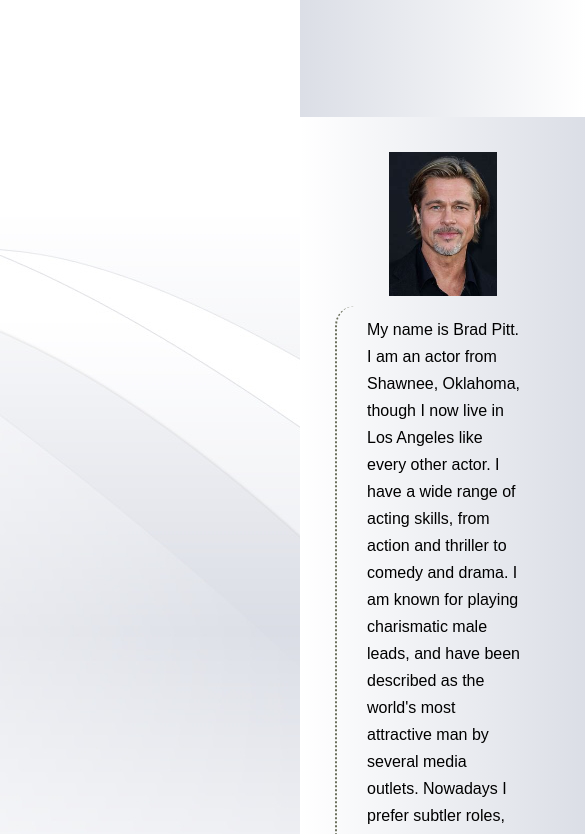
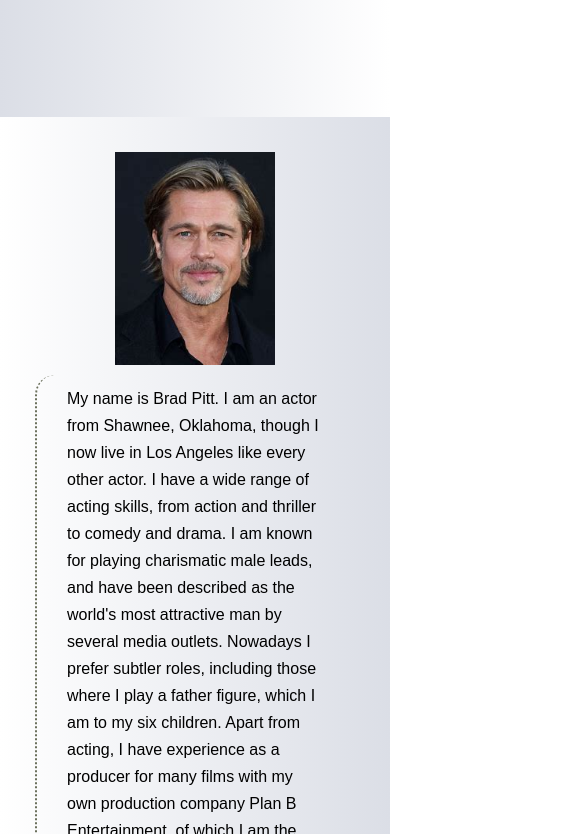
Before and after one commit to Mariesvensson/Mariesvensson.github.io, a plain HTML site: page index.html in a window 390 px wide. Shown: the part 63-897 px from the top of the page, 585 px wide, since content can reach past the window. Drawn offline with Linux system fonts and the light colour scheme.

Commit message:
newupdate

```diff
--- a/style.css
+++ b/style.css
@@ -14,6 +14,22 @@ header,main,footer {
     padding: 10px;
 
 
+
+}
+
+@media (max-width: 1000px) {
+
+    header {
+
+        display: grid;
+        grid-template:
+        "a"
+
+        ;
+
+        margin-left: 0;
+        margin-right: 0;
+    }
 
 }
 
@@ -75,6 +91,8 @@ main{
     "a b"
     "c d"
     ;
+
+
 }
 
 @media (max-width: 1000px) {
@@ -88,6 +106,9 @@ main{
         "c"
         "d"
         ;
+
+        margin-left: 0;
+        margin-right: 0;
     }
 
 }
@@ -229,6 +250,9 @@ footer {
 
     ;
 
+    margin-left: 0;
+    margin-right: 0;
+
 }
 }
 
```
